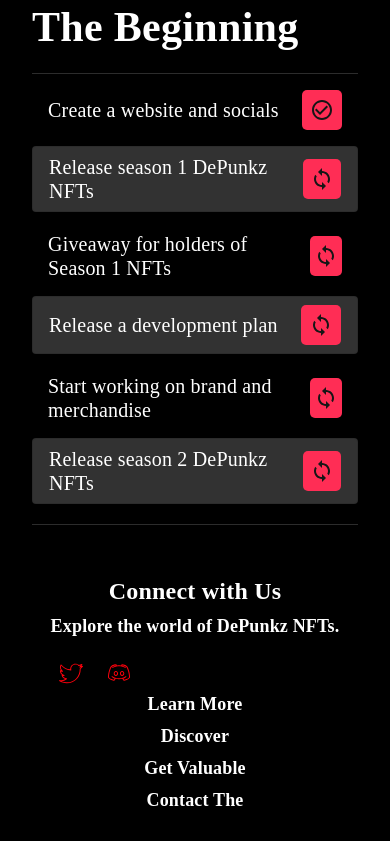
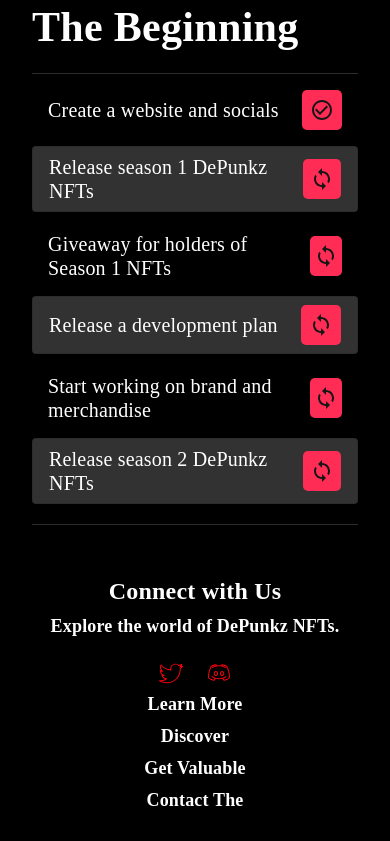
Before and after one commit to gammahazard/depunkz, a Next.js app: page / in a window 390 px wide. Shown: the part 1185-2026 px from the top of the page. Built offline with nearby package versions, Linux system fonts and the light colour scheme.

Commit message:
footer center icons for mobile

```diff
--- a/src/components/Footer.tsx
+++ b/src/components/Footer.tsx
@@ -14,7 +14,7 @@ const Footer = () => {
           Connect with Us
         </Typography>
         <Typography sx={styles.subtitle}>Explore the world of DePunkz NFTs.</Typography>
-        <Box sx={styles.iconsContainer}>
+        <Box sx={{ ...styles.iconsContainer, ...(isMobile && styles.mobileIconsContainer) }}>
           <IconButton sx={styles.icon} href="#" target="_blank" rel="noopener noreferrer">
             <Image src="/twitter.svg" alt="Twitter" width={24} height={24} />
           </IconButton>
@@ -43,8 +43,8 @@ const styles = {
     color: '#fff',
     padding: '20px 40px',
     position: 'relative',
-    bottom: 0, // This ensures that the footer stays at the bottom of the page
-    width: '100%', // This ensures that the footer is full-width
+    bottom: 0,
+    width: '100%',
   },
 
   mobileContainer: {
@@ -53,6 +53,7 @@ const styles = {
     textAlign: 'center',
     padding: '20px 10px',
   },
+
   title: {
     fontSize: '32px',
     fontFamily: '"Source Sans Pro"',
@@ -60,16 +61,19 @@ const styles = {
     lineHeight: '36px',
     mb: '10px',
   },
+
   mobileTitle: {
     fontSize: '24px',
     lineHeight: '28px',
   },
+
   subtitle: {
     fontSize: '18px',
     fontFamily: '"Source Sans Pro"',
     fontWeight: 700,
     lineHeight: '22px',
   },
+
   menuItem: {
     fontSize: '18px',
     fontFamily: '"Source Sans Pro"',
@@ -77,18 +81,24 @@ const styles = {
     lineHeight: '22px',
     mb: '10px',
   },
+
   iconsContainer: {
     display: 'flex',
-    mt: 2, // Adjust the margin as needed
+    mt: 2,
   },
+
+  mobileIconsContainer: {
+    justifyContent: 'center',
+    width: '100%',
+  },
+
   icon: {
-    color: '#fff', // Adjust the color as needed
-    ml: 1, // Adjust the margin as needed
+    color: '#fff',
+    ml: 1,
     '&:first-of-type': {
-      ml: 0, // Remove left margin for the first icon
+      ml: 0,
     },
   },
-
 };
 
 export default Footer;
```
